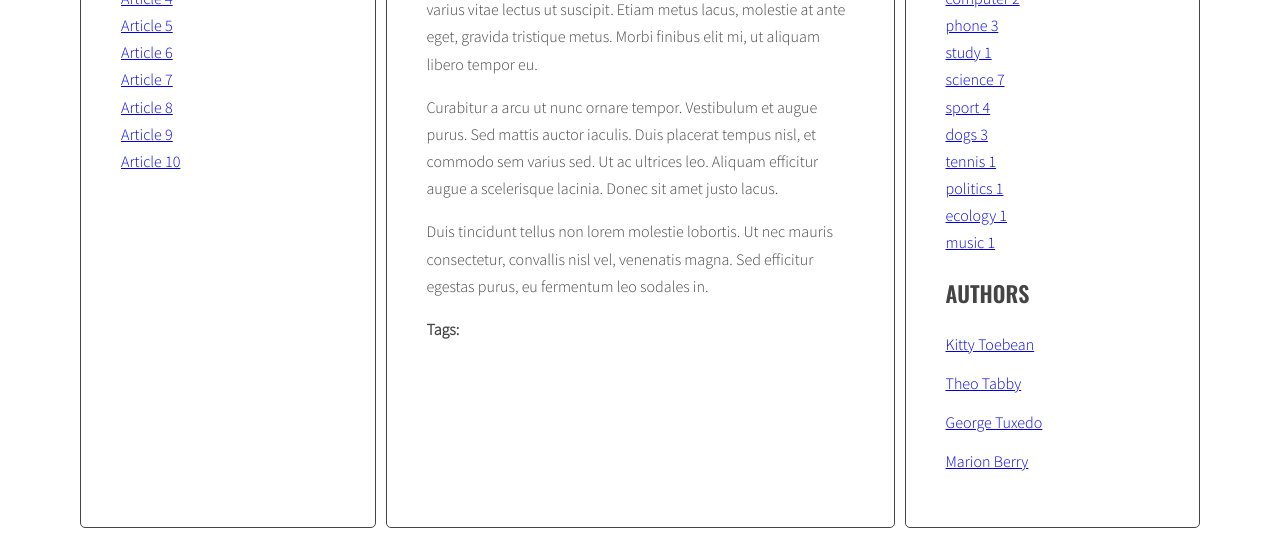
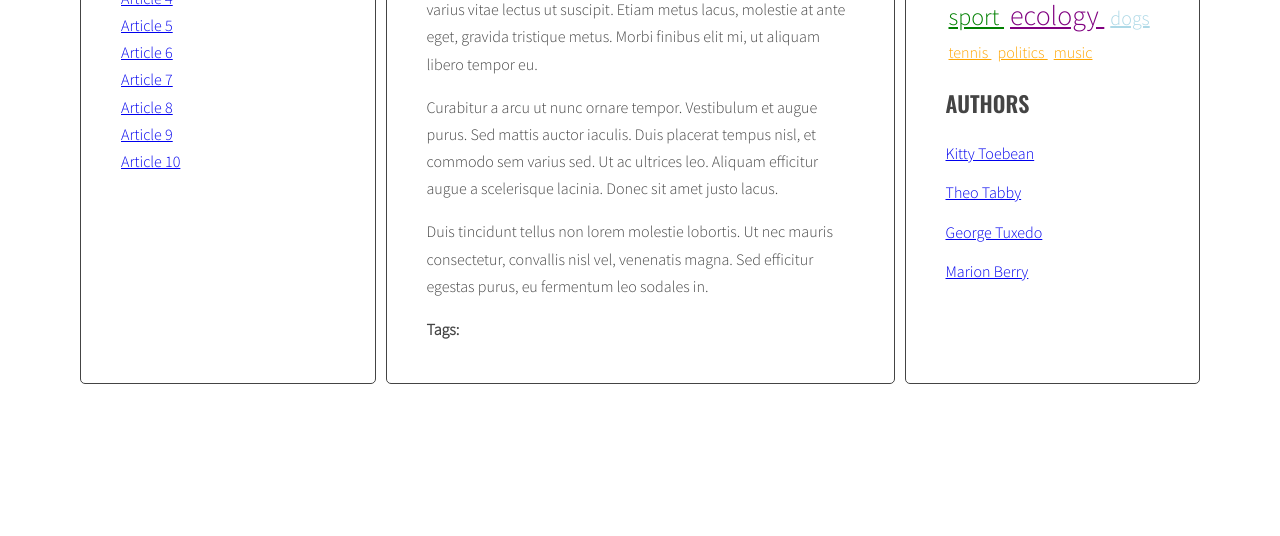
Before and after one commit to michal1231/javascript-blog, a website: page index.html in a window 1280 px wide. Shown: the part 455-991 px from the top of the page. After the commit the page ends 847 px from the top, so only its background shows below. Drawn offline with nearby package versions, Linux system fonts and the light colour scheme.

Commit message:
Add tag cloud, add eventlistener to tags in tag cloud

```diff
--- a/index.html
+++ b/index.html
@@ -78,7 +78,7 @@
                             </ul>
                         </div>
                     </article>
-                    <article class="post" id="article-3" data-tags="sport phone science">
+                    <article class="post" id="article-3" data-tags="sport phone science ecology">
                         <h3 class="post-title">Article 3</h3>
                         <p class="post-author">by George Tuxedo</p>
                         <div class="post-content">
@@ -124,7 +124,7 @@
                             </ul>
                         </div>
                     </article>
-                    <article class="post" id="article-5" data-tags="sport science computer">
+                    <article class="post" id="article-5" data-tags="sport science computer ecology">
                         <h3 class="post-title">Article 5</h3>
                         <p class="post-author">by Marion Berry</p>
                         <div class="post-content">
@@ -193,7 +193,7 @@
                             </ul>
                         </div>
                     </article>
-                    <article class="post" id="article-8" data-tags="phone science dogs">
+                    <article class="post" id="article-8" data-tags="phone science dogs ecology">
                         <h3 class="post-title">Article 8</h3>
                         <p class="post-author">by Theo Tabby</p>
                         <div class="post-content">
@@ -218,7 +218,7 @@
                             </ul>
                         </div>
                     </article>
-                    <article class="post" id="article-9" data-tags="science music">
+                    <article class="post" id="article-9" data-tags="science music ecology">
                         <h3 class="post-title">Article 9</h3>
                         <p class="post-author">by Marion Berry</p>
                         <div class="post-content">
--- a/js/script.js
+++ b/js/script.js
@@ -25,7 +25,9 @@ const optArticleSelector = '.post',
     optTitleListSelector = '.titles',
     optArticleTagsSelector = '.post-tags .list',
     optArticleAuthorSelector = '.post-author',
-    optTagsListSelector = '.tags.list';
+    optTagsListSelector = '.tags.list',
+    optCloudClassCount = 5,
+    optCloudclassPrefix = 'tag-size-';
 
 
 function generateTitleLinks(customSelector = '') {
@@ -51,6 +53,44 @@ function generateTitleLinks(customSelector = '') {
 generateTitleLinks();
 
 
+function calculateTagsParams(tags) {
+    let min, max;
+    for (let tag in tags) {
+        min = tags[tag];
+        max = tags[tag];
+        break;
+    }
+    for (let tag in tags) {
+        if (tags[tag] > max) {
+            max = tags[tag];
+        } else if (tags[tag] < min) {
+            min = tags[tag];
+        }
+    }
+    const params = {};
+    params.max = max;
+    params.min = min;
+    return params;
+}
+
+
+function calculateTagClass(count, params) {
+    const range = params.max - params.min;
+    const interval = range / optCloudClassCount;
+    let tagClass = 1;
+    let lowestValue = params.min;
+    for (let i = 0; i < optCloudClassCount; i++) {
+        lowestValue += interval;
+        if (count <= lowestValue) {
+            return tagClass;
+        } else {
+            tagClass += 1;
+        }
+    }
+    return optCloudClassCount;
+}
+
+
 function generateTags() {
     const allTags = {};
     const exampleTags = document.querySelectorAll(optArticleTagsSelector);
@@ -72,10 +112,11 @@ function generateTags() {
         wrapper.innerHTML = html;
     }
     const tagList = document.querySelector(optTagsListSelector);
-
+    const tagsParams = calculateTagsParams(allTags);
     let allTagsHTML = '';
     for (let tag in allTags) {
-        allTagsHTML += '<li><a href="#tag-' + tag + '">' + tag + ' ' + allTags[tag] + '</a></li>\n';
+        allTagsHTML += '<li><a class="' + optCloudclassPrefix + calculateTagClass(allTags[tag], tagsParams) + '" href="#tag-' + tag + '">' + tag + ' ' + '</a></li>\n';
+        console.log(allTagsHTML);
     }
     tagList.innerHTML = allTagsHTML;
 }
@@ -103,6 +144,10 @@ function tagClickHandler(event) {
 function addClickListenersToTags() {
     const tagLinks = document.querySelectorAll(optArticleTagsSelector + ' a');
     for (let link of tagLinks) {
+        link.addEventListener('click', tagClickHandler);
+    }
+    const tagCloud = document.querySelectorAll(optTagsListSelector + ' a');
+    for (let link of tagCloud) {
         link.addEventListener('click', tagClickHandler);
     }
 }
--- a/sass/style.scss
+++ b/sass/style.scss
@@ -88,6 +88,36 @@ body {
     .active {
         font-weight: bold;
     }
+
+    &.tags li {
+        display: inline;
+        padding: 0px 3px;
+
+        .tag-size-1 {
+            font-size: 16px;
+            color: orange;
+        }
+
+        .tag-size-2 {
+            font-size: 20px;
+            color: lightblue;
+        }
+
+        .tag-size-3 {
+            font-size: 24px;
+            color: green;
+        }
+
+        .tag-size-4 {
+            font-size: 28px;
+            color: purple;
+        }
+
+        .tag-size-5 {
+            font-size: 32px;
+            color: blue;
+        }
+    }
 }
 
 .list-horizontal {
```
Also changed, not shown: css/style.css, 1 other file.
